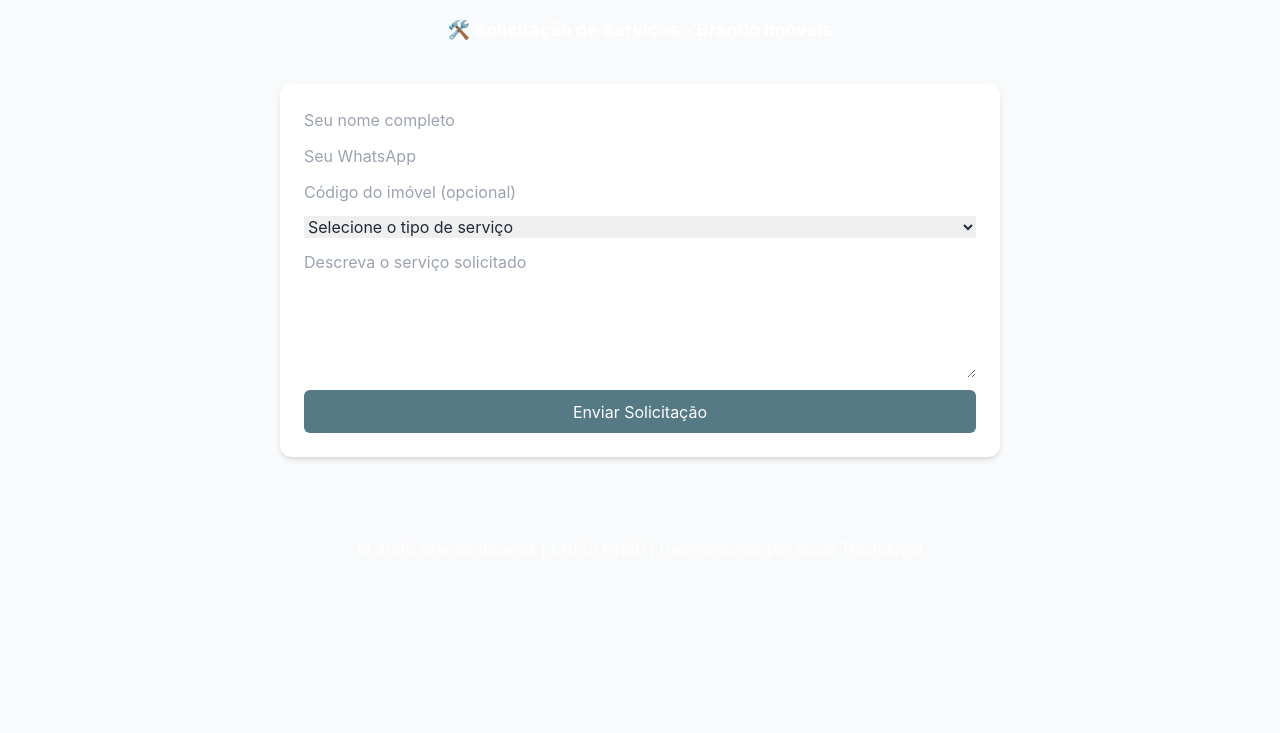
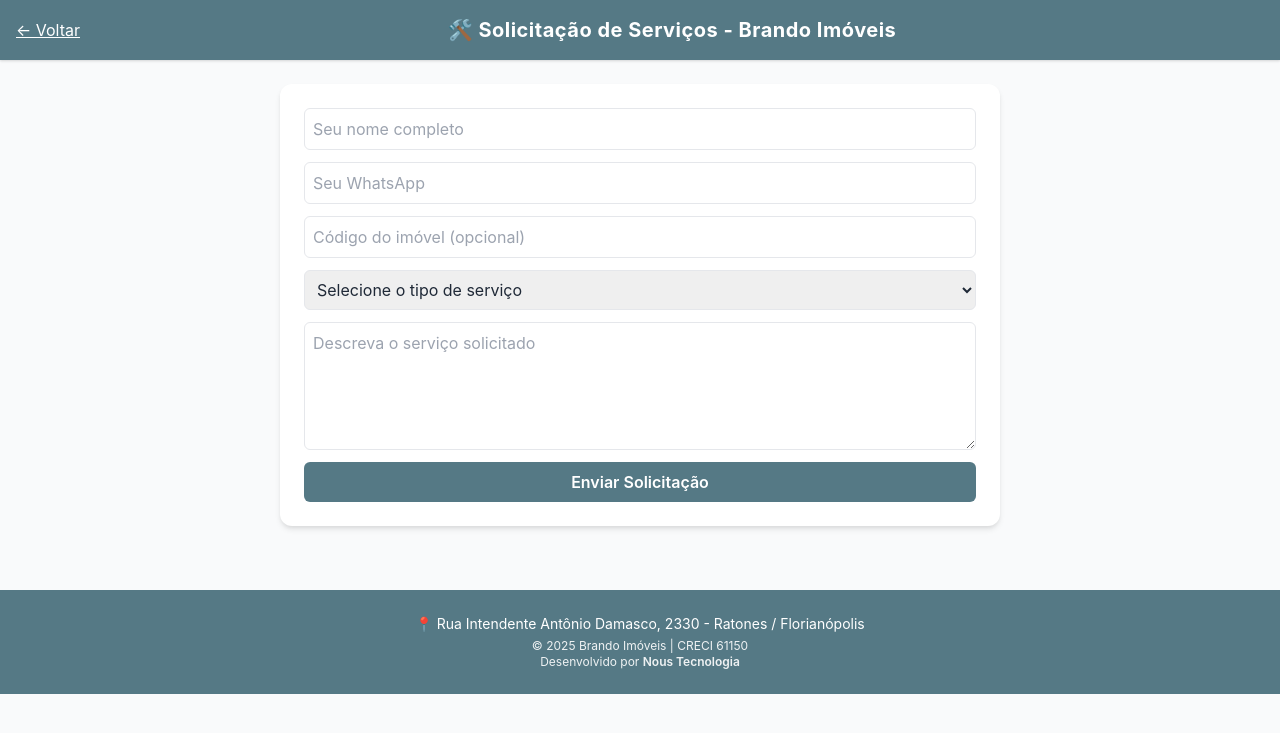
Before and after one commit to WilsonNous/brando-imoveis, a Flask app: page /servicos in a window 1280 px wide. Shown: the top 733 px of the page. Run offline with Flask 3, Linux system fonts and the light colour scheme.

Commit message:
Enhance form styles and update footer details
Updated form styling and footer content for better user experience.

```diff
--- a/templates/servicos.html
+++ b/templates/servicos.html
@@ -4,14 +4,28 @@
   <meta charset="UTF-8" />
   <meta name="viewport" content="width=device-width, initial-scale=1.0" />
   <title>Solicitar Serviço | Brando Imóveis</title>
+
+  <meta name="description" content="Solicite serviços, manutenções e reparos com a Brando Imóveis. Seguimos cuidando do seu imóvel mesmo após a compra!" />
+  <meta name="author" content="Brando Imóveis - CRECI 61150 | Desenvolvido por Nous Tecnologia" />
+
   <link href="https://cdn.jsdelivr.net/npm/tailwindcss@2.2.19/dist/tailwind.min.css" rel="stylesheet" />
   <link href="/static/css/main.css" rel="stylesheet" />
 </head>
+
 <body class="bg-gray-50 text-gray-800">
-  <header class="bg-brand text-white p-4 text-center font-bold text-lg">
-    🛠️ Solicitação de Serviços - Brando Imóveis
+
+  <!-- HEADER PADRÃO -->
+  <header class="text-white shadow bg-brando">
+    <div class="max-w-7xl mx-auto flex justify-between items-center p-4">
+      <a href="/" class="text-white underline hover:text-gray-200">← Voltar</a>
+      <h1 class="text-lg md:text-xl font-bold tracking-wide flex items-center gap-2">
+        🛠️ Solicitação de Serviços - Brando Imóveis
+      </h1>
+      <span></span>
+    </div>
   </header>
 
+  <!-- CONTEÚDO -->
   <main class="max-w-3xl mx-auto p-6">
     {% if sucesso %}
       <div class="bg-green-100 border border-green-400 text-green-800 p-3 rounded-md text-center mb-4">
@@ -20,10 +34,11 @@
     {% endif %}
 
     <form method="POST" class="bg-white shadow-md rounded-xl p-6 grid gap-3">
-      <input name="nome_cliente" placeholder="Seu nome completo" required class="field" />
-      <input name="telefone" placeholder="Seu WhatsApp" required class="field" />
-      <input name="imovel_id" placeholder="Código do imóvel (opcional)" class="field" />
-      <select name="tipo_servico" class="field">
+      <input name="nome_cliente" placeholder="Seu nome completo" required class="border p-2 rounded-md focus:ring-2 focus:ring-[color:var(--brand-blue)] outline-none" />
+      <input name="telefone" placeholder="Seu WhatsApp" required class="border p-2 rounded-md focus:ring-2 focus:ring-[color:var(--brand-blue)] outline-none" />
+      <input name="imovel_id" placeholder="Código do imóvel (opcional)" class="border p-2 rounded-md focus:ring-2 focus:ring-[color:var(--brand-blue)] outline-none" />
+
+      <select name="tipo_servico" class="border p-2 rounded-md focus:ring-2 focus:ring-[color:var(--brand-blue)] outline-none">
         <option value="">Selecione o tipo de serviço</option>
         <option>Elétrica</option>
         <option>Hidráulica</option>
@@ -31,13 +46,23 @@
         <option>Reforma</option>
         <option>Manutenção geral</option>
       </select>
-      <textarea name="descricao" placeholder="Descreva o serviço solicitado" class="field h-32"></textarea>
-      <button class="btn-brand w-full">Enviar Solicitação</button>
+
+      <textarea name="descricao" placeholder="Descreva o serviço solicitado" class="border p-2 rounded-md focus:ring-2 focus:ring-[color:var(--brand-blue)] outline-none h-32"></textarea>
+
+      <button class="bg-brando text-white py-2 rounded-md hover:bg-brando-light transition w-full font-semibold">
+        Enviar Solicitação
+      </button>
     </form>
   </main>
 
-  <footer class="text-white text-center py-4 mt-10 bg-brand">
-    © 2025 Brando Imóveis | CRECI 61150 | Desenvolvido por Nous Tecnologia
+  <!-- RODAPÉ -->
+  <footer class="text-white text-center py-6 mt-10 bg-brando">
+    <p class="text-sm mb-1">📍 Rua Intendente Antônio Damasco, 2330 - Ratones / Florianópolis</p>
+    <p class="text-xs opacity-90">
+      © 2025 Brando Imóveis | CRECI 61150<br>
+      Desenvolvido por <span class="font-semibold">Nous Tecnologia</span>
+    </p>
   </footer>
+
 </body>
 </html>
```
